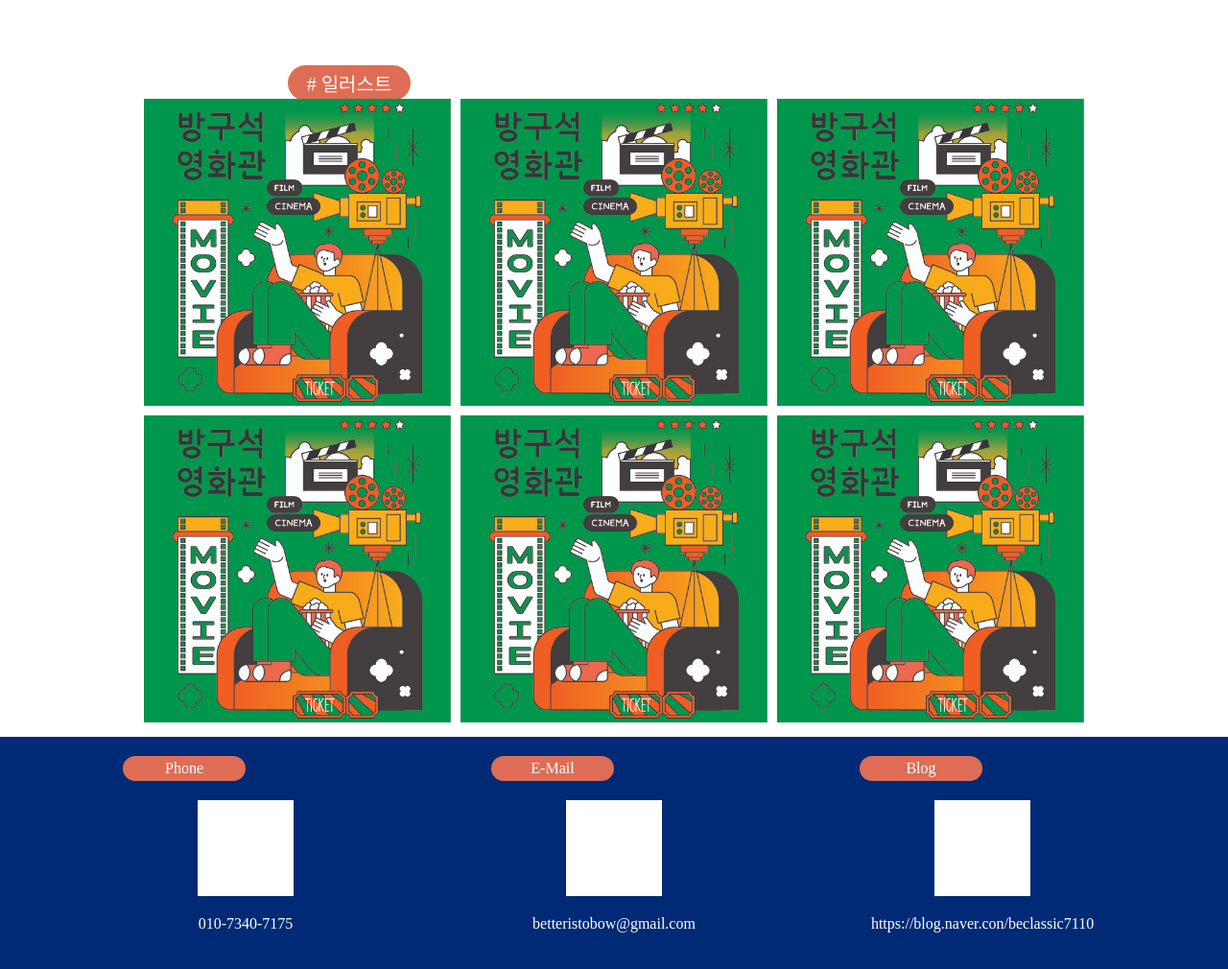
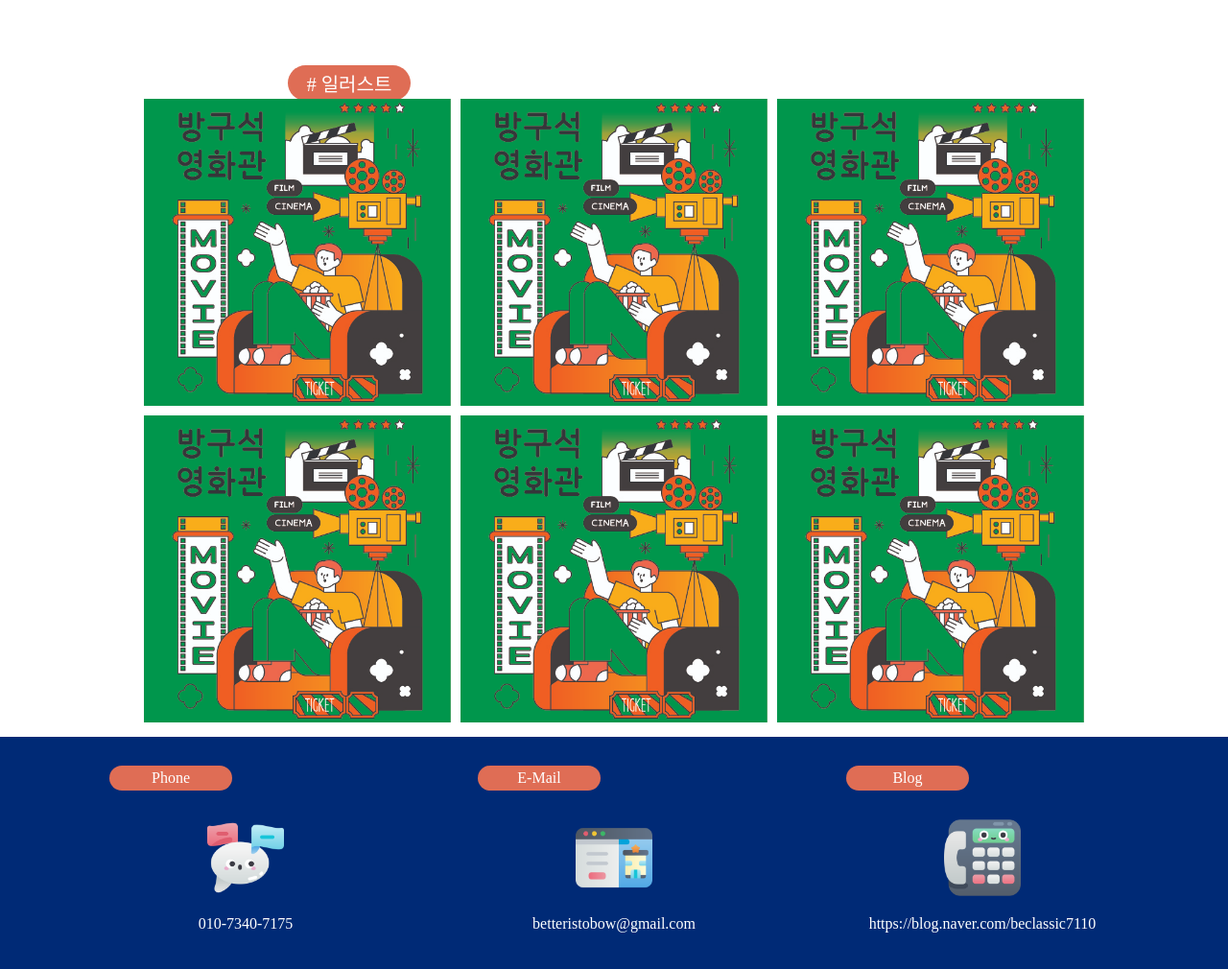
Before and after one commit to nakim707/homepage, a plain HTML site: page index.html in a window 1280 px wide. Shown: the part 3232-4242 px from the top of the page at 96% size. Drawn offline with Linux system fonts and the light colour scheme; a web font is replaced by a local one.

Commit message:
Portfolio homepage

```diff
--- a/css/pc.css
+++ b/css/pc.css
@@ -529,14 +529,18 @@
   }
   #con6 .tagOrange {
     width: 100px;
-    margin: 20px auto;
-    margin-left: 5cqi;
+    margin: 30px auto;
+    margin-left: 50px;
   }
   #con6 .img {
-    width: 100px;
-    height: 100px;
-    background-color: white;
+    width: 80px;
+    height: 80px;
     margin: 20px auto;
+  }
+  #con6 img {
+    width: 100%;
+    height: 100%;
+    object-fit: cover;
   }
   #con6 p {
     color: white;
--- a/index.html
+++ b/index.html
@@ -243,18 +243,20 @@
         <ul>
           <li>
             <div class="tagOrange">Phone</div>
-            <div class="img"></div>
+            <div class="img"><img src="img/contact1.png" /></div>
             <p>010-7340-7175</p>
           </li>
           <li>
             <div class="tagOrange">E-Mail</div>
-            <div class="img"></div>
+            <div class="img"><img src="img/contact2.png" /></div>
             <p>betteristobow@gmail.com</p>
           </li>
           <li>
-            <div class="tagOrange">Blog</div>
-            <div class="img"></div>
-            <p>https://blog.naver.con/beclassic7110</p>
+            <a href="https://blog.naver.com/beclassic7110">
+              <div class="tagOrange">Blog</div>
+              <div class="img"><img src="img/contact3.png" /></div>
+              <p>https://blog.naver.com/beclassic7110</p></a
+            >
           </li>
         </ul>
       </section>
```
Also changed, not shown: img/contact1.png (added), img/contact1REV.png (added), img/contact2.png (added), img/contact2REV.png (added), img/contact3.png (added), img/contact3REV.png (added).
